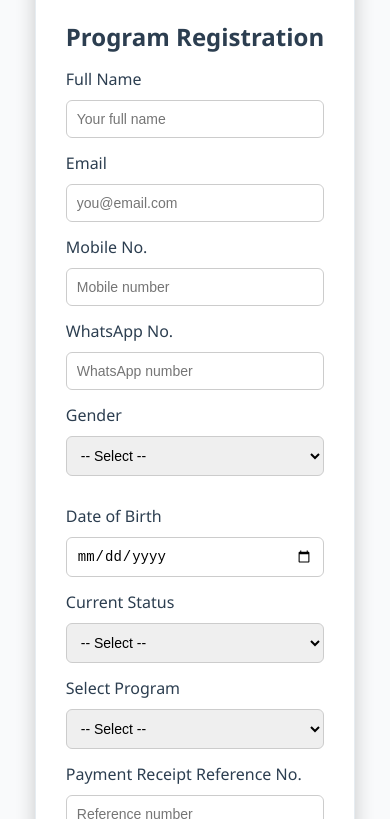
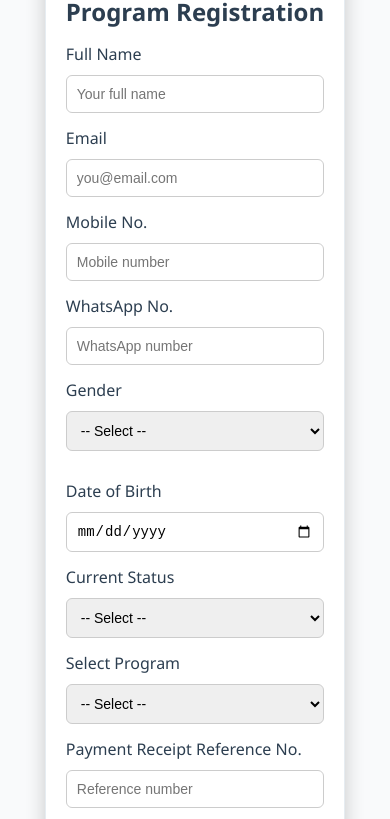
Before and after one commit to Ashwaniag21/BioTech-Hub, a plain HTML site: page index.html in a window 390 px wide. Shown: the part 2903-3722 px from the top of the page. Drawn offline with nearby package versions, Linux system fonts and the light colour scheme.

Commit message:
index.html

```diff
--- a/index.html
+++ b/index.html
@@ -91,7 +91,7 @@
 
     /* Contact + Registration */
     #register{background: #f9fafb;}
-    .contact { display: grid; place-items: center; }
+    .contact { display: grid;}
     .contact-box { width: 100%; max-width: 520px; }
     .field { display: grid; gap: 6px; margin-bottom: 14px; }
     input, textarea, select { width: 100%; padding: 12px; border: 1px solid #d9e2ec; border-radius: 10px; font-size: 14px; }
@@ -422,7 +422,7 @@
       .register-wrapper { flex-direction: column; }
       .register-image { height: 220px; }
       .register-image img { height: 100%; object-fit: cover; }
-      .form-overlay { padding: 30px; border-radius: 0 0 16px 16px; }
+      .form-overlay { padding: 20px; border-radius: 0 0 16px 16px; }
       .field-group { flex-direction: column; }
     }
     /* Scroll to top button styles */
```
